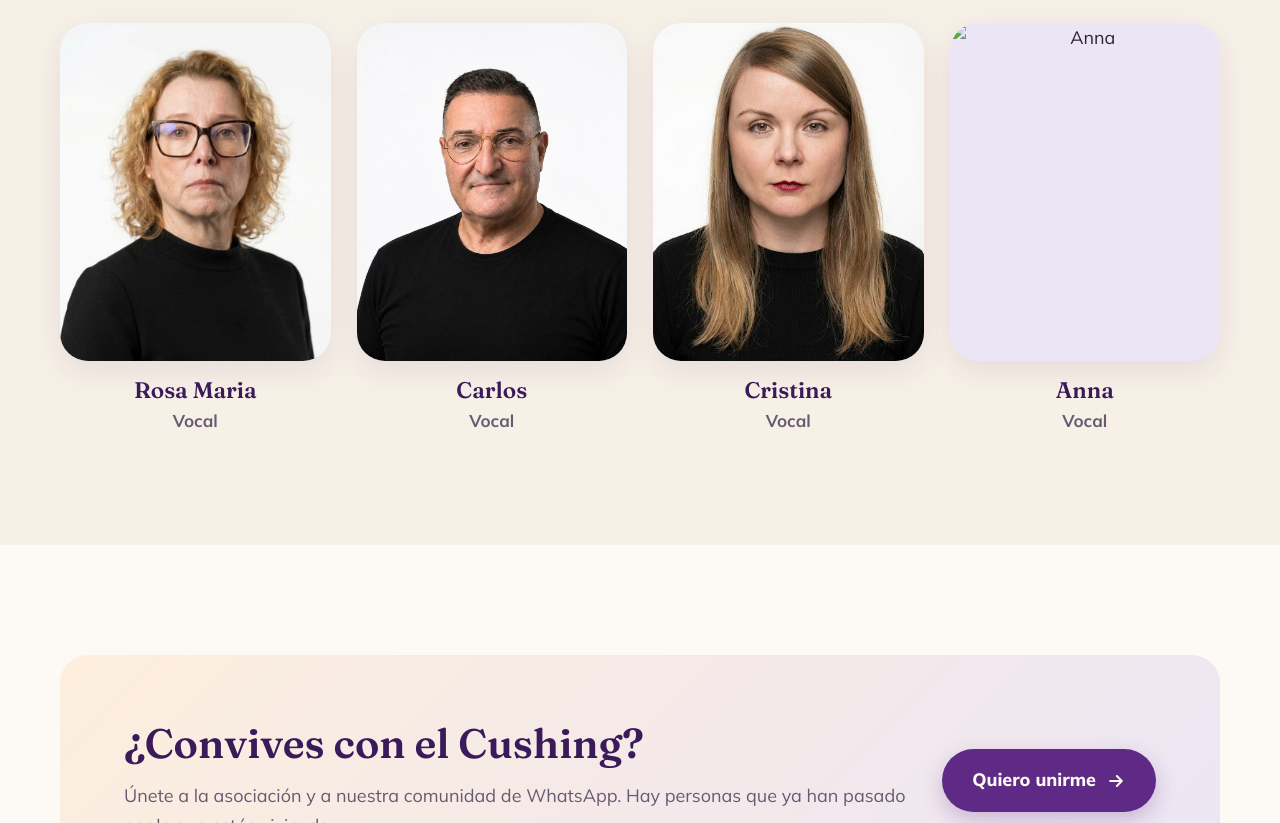
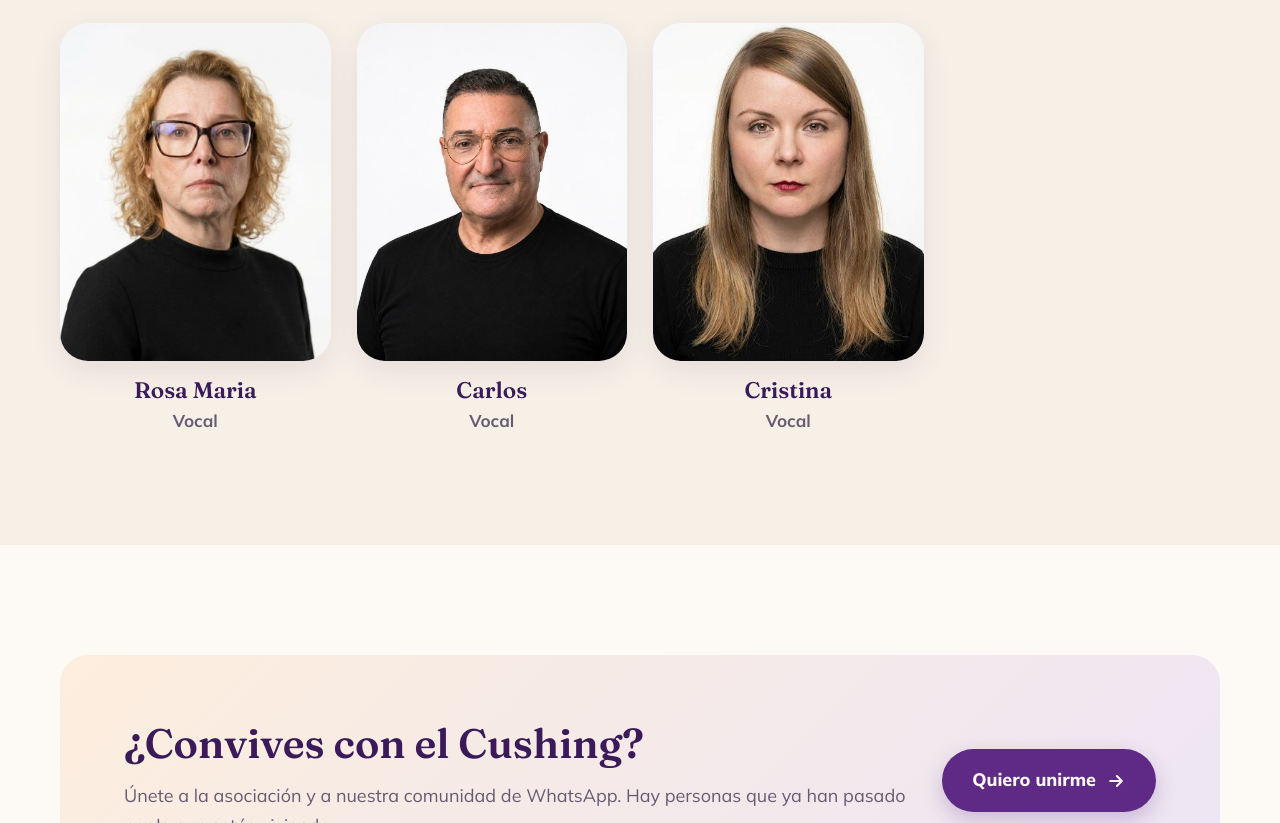
Before and after one commit to ippmccl/cushing, a plain HTML site: page index.html in a window 1280 px wide. Shown: the part 7159-7982 px from the top of the page. Drawn offline with Linux system fonts and the light colour scheme.

Commit message:
Quita a Anna de la junta directiva
Co-Authored-By: Claude Opus 5.5 <noreply@anthropic.com>

```diff
--- a/index.html
+++ b/index.html
@@ -235,7 +235,6 @@
       <figure class="persona"><div class="foto"><img src="assets/img/junta/rosa-maria.jpg" alt="Rosa Maria" loading="lazy"></div><h3>Rosa Maria</h3><p>Vocal</p></figure>
       <figure class="persona"><div class="foto"><img src="assets/img/junta/carlos.jpg" alt="Carlos" loading="lazy"></div><h3>Carlos</h3><p>Vocal</p></figure>
       <figure class="persona"><div class="foto"><img src="assets/img/junta/cristina.jpg" alt="Cristina" loading="lazy"></div><h3>Cristina</h3><p>Vocal</p></figure>
-      <figure class="persona"><div class="foto"><img src="assets/img/junta/anna.jpg" alt="Anna" loading="lazy"></div><h3>Anna</h3><p>Vocal</p></figure>
     </div>
   </div>
 </section>
```
Also changed, not shown: _plantilla/paginas/index.html (+0 -1 lines).
